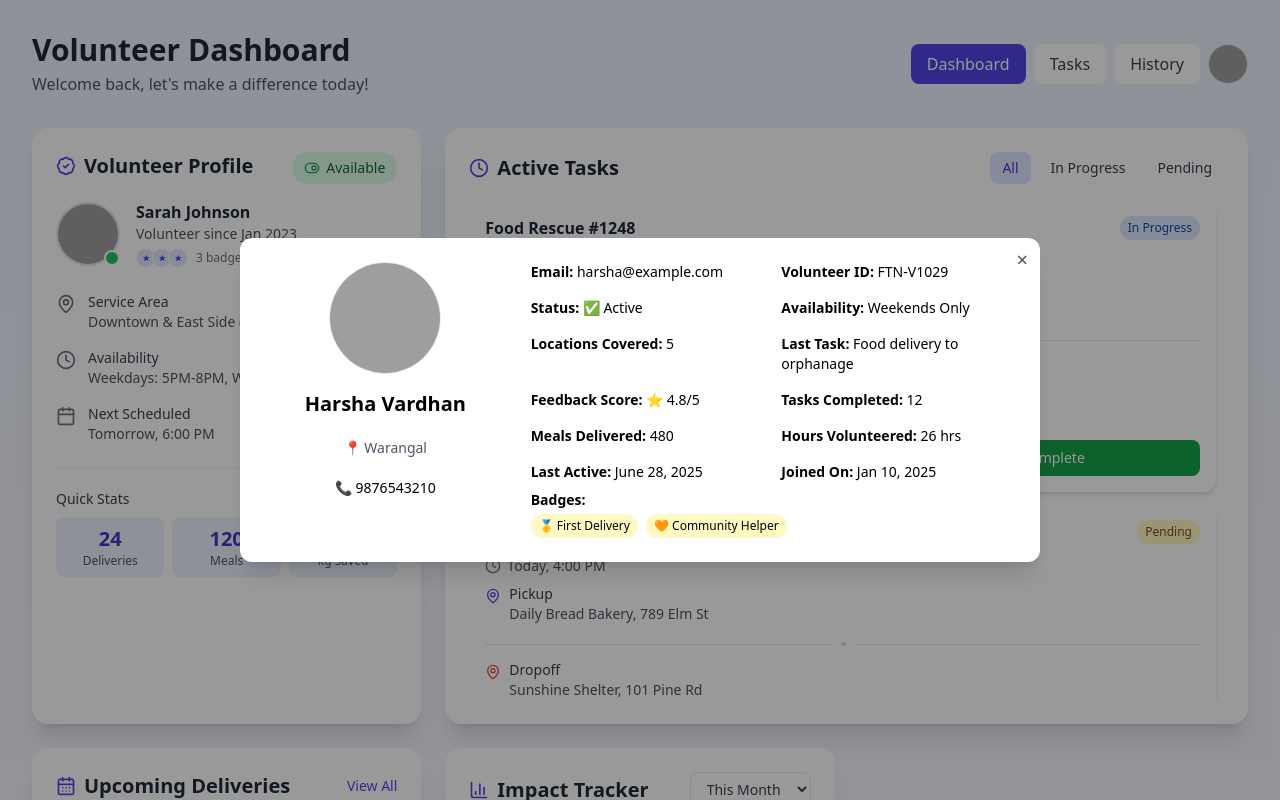
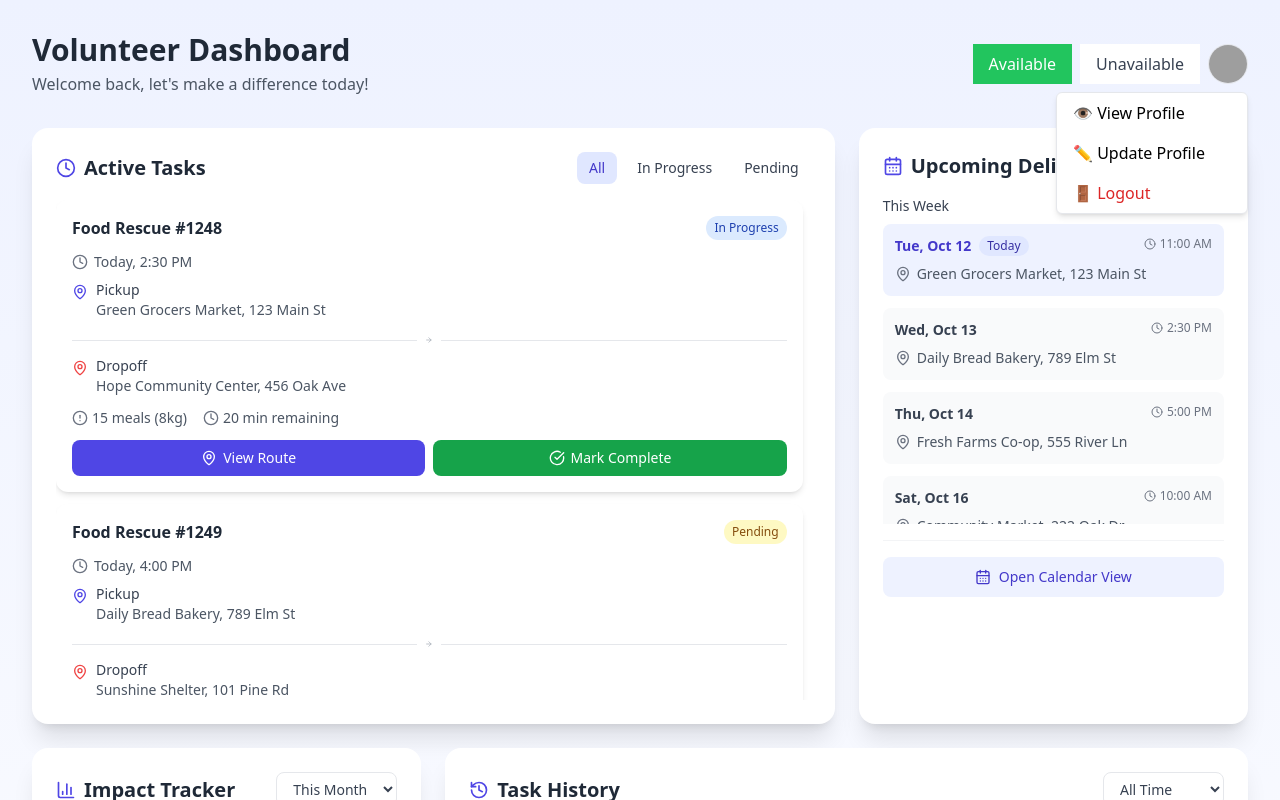
Before and after one commit to Vinay1489/Feed_The_Needy, a React (Vite) app in the folder frontend/: page /volunteerlogin/dashboard in a window 1280 px wide. Both pictures are taken after a click on the picture 1228 px from the left and 64 px from the top of the page. Shown: the top 800 px of the page. Built offline with nearby package versions, Linux system fonts and the light colour scheme; grey boxes are pictures that could not be loaded.

Commit message:
available buttons updated

```diff
--- /dev/null
+++ b/frontend/src/components/VolunteerDashboard/UpdateVolunteer.jsx
@@ -0,0 +1,84 @@
+// 📁 UpdateVolunteer.jsx (Simplified with only name, phone, email, city)
+
+import React, { useState } from "react";
+
+const UpdateVolunteer = ({ profile, onClose, onUpdate }) => {
+  const [formData, setFormData] = useState({
+    name: profile.name,
+    phone: profile.phone,
+    email: profile.email,
+    city: profile.city,
+  });
+
+  const handleChange = (e) => {
+    const { name, value } = e.target;
+    setFormData((prev) => ({ ...prev, [name]: value }));
+  };
+
+  const handleSubmit = (e) => {
+    e.preventDefault();
+    onUpdate(formData);
+    onClose();
+  };
+
+  return (
+    <div className="fixed inset-0 bg-black bg-opacity-40 flex items-center justify-center z-50">
+      <div className="bg-white p-6 rounded-xl w-[500px] shadow-xl relative">
+        <button
+          className="absolute top-2 right-3 text-gray-600 text-xl"
+          onClick={onClose}
+        >
+          &times;
+        </button>
+
+        <h2 className="text-xl font-bold mb-4">Update Volunteer Info</h2>
+
+        <form onSubmit={handleSubmit} className="space-y-4 text-sm">
+          <input
+            type="text"
+            name="name"
+            value={formData.name}
+            onChange={handleChange}
+            placeholder="Name"
+            className="border p-2 rounded w-full"
+          />
+          <input
+            type="text"
+            name="phone"
+            value={formData.phone}
+            onChange={handleChange}
+            placeholder="Phone"
+            className="border p-2 rounded w-full"
+          />
+          <input
+            type="email"
+            name="email"
+            value={formData.email}
+            onChange={handleChange}
+            placeholder="Email"
+            className="border p-2 rounded w-full"
+          />
+          <input
+            type="text"
+            name="city"
+            value={formData.city}
+            onChange={handleChange}
+            placeholder="City"
+            className="border p-2 rounded w-full"
+          />
+
+          <div className="text-right">
+            <button
+              type="submit"
+              className="bg-indigo-600 text-white px-4 py-2 rounded hover:bg-indigo-700"
+            >
+              Save Changes
+            </button>
+          </div>
+        </form>
+      </div>
+    </div>
+  );
+};
+
+export default UpdateVolunteer;
--- a/frontend/src/components/VolunteerDashboard/VolunteerDashboard.jsx
+++ b/frontend/src/components/VolunteerDashboard/VolunteerDashboard.jsx
@@ -9,7 +9,8 @@ import ActionButtons from "./ActionButtons";
 import VolunteerProfileModal from "./VolunteerProfileModal";
 
 const VolunteerDashboard = () => {
-  const [activeTab, setActiveTab] = useState("dashboard");
+  //const [activeTab, setActiveTab] = useState("dashboard");
+  const [isAvailable,setIsAvailable] = useState(true);
 
   return (
     <main className="min-h-screen bg-gradient-to-b from-indigo-50 to-white p-4 md:p-6 lg:p-8">
@@ -26,41 +27,32 @@ const VolunteerDashboard = () => {
 
           <nav className="flex space-x-2 mt-4 md:mt-0">
             <button
-              onClick={() => setActiveTab("dashboard")}
-              className={`px-4 py-2 rounded-lg font-medium ${
-                activeTab === "dashboard"
-                  ? "bg-indigo-600 text-white"
+              className={`px-4 py-1 ${
+                isAvailable
+                  ? "bg-green-500 text-white"
                   : "bg-white text-gray-700"
               }`}
+              onClick={() => setIsAvailable(true)}
             >
-              Dashboard
+              Available
             </button>
             <button
-              onClick={() => setActiveTab("tasks")}
-              className={`px-4 py-2 rounded-lg font-medium ${
-                activeTab === "tasks"
-                  ? "bg-indigo-600 text-white"
+              className={`px-4 py-1 ${
+                !isAvailable
+                  ? "bg-red-500 text-white"
                   : "bg-white text-gray-700"
               }`}
+              onClick={() => setIsAvailable(false)}
             >
-              Tasks
+              Unavailable
             </button>
-            <button
-              onClick={() => setActiveTab("history")}
-              className={`px-4 py-2 rounded-lg font-medium ${
-                activeTab === "history"
-                  ? "bg-indigo-600 text-white"
-                  : "bg-white text-gray-700"
-              }`}
-            >
-              History
-            </button>
-            <VolunteerProfileModal/>
+
+            <VolunteerProfileModal isAvailable={isAvailable}/>
           </nav>
         </header>
 
         <div className="grid grid-cols-1 md:grid-cols-2 lg:grid-cols-3 gap-6">
-          <ProfileSection />
+          {/* <ProfileSection /> */}
 
           <div className="lg:col-span-2">
             <ActiveTasksPanel />
--- a/frontend/src/components/VolunteerDashboard/VolunteerProfileModal.jsx
+++ b/frontend/src/components/VolunteerDashboard/VolunteerProfileModal.jsx
@@ -1,10 +1,10 @@
-// 📁 volunteer-profile-examples.jsx (Horizontal layout version)
+import React, { useState } from "react";
+import UpdateVolunteer from "./UpdateVolunteer";
 
-import React, { useState } from "react";
-
-export default function VolunteerProfileModal() {
+export default function VolunteerProfileModal({isAvailable}) {
   const [isOpen, setIsOpen] = useState(false);
-
+  const [showProfile, setShowProfile] = useState(false);
+  const [showUpdateForm,setShowUpdateForm] = useState(false);
   const profile = {
     name: "Harsha Vardhan",
     phone: "9876543210",
@@ -12,7 +12,7 @@ export default function VolunteerProfileModal() {
     city: "Warangal",
     photo: "https://www.w3schools.com/howto/img_avatar.png",
     volunteerId: "FTN-V1029",
-    status: "Active",
+    status: ["Active","InActive"],
     tasksCompleted: 12,
     mealsDelivered: 480,
     hoursVolunteered: 26,
@@ -26,6 +26,11 @@ export default function VolunteerProfileModal() {
     idProof: "adhar_card.pdf",
   };
 
+  const handleLogout = () => {
+    alert("Logging out...");
+    // Add actual logout logic here
+  };
+
   return (
     <div className="relative">
       {/* Profile Icon */}
@@ -33,16 +38,55 @@ export default function VolunteerProfileModal() {
         src={profile.photo}
         alt="Profile"
         className="w-10 h-10 rounded-full cursor-pointer border"
-        onClick={() => setIsOpen(true)}
+        onClick={() => setIsOpen(!isOpen)}
       />
 
-      {/* Modal */}
+      {/* Dropdown Menu */}
       {isOpen && (
+        <div className="absolute right-0 mt-2 w-48 bg-white border shadow-md rounded-md z-50">
+          <button
+            onClick={() => {
+              setShowProfile(true);
+              setIsOpen(false);
+            }}
+            className="w-full text-left px-4 py-2 hover:bg-gray-100"
+          >
+            👁️ View Profile
+          </button>
+          <button
+            onClick={() => {
+              setShowUpdateForm(true);
+              setIsOpen(false);
+            }}
+            className="w-full text-left px-4 py-2 hover:bg-gray-100"
+          >
+            ✏️ Update Profile
+          </button>
+          <button
+            onClick={handleLogout}
+            className="w-full text-left px-4 py-2 hover:bg-gray-100 text-red-600"
+          >
+            🚪 Logout
+          </button>
+        </div>
+      )}
+      {showUpdateForm && (
+        <UpdateVolunteer
+          profile={profile}
+          onClose={() => setShowUpdateForm(false)}
+        //   onUpdate={(updatedProfile) => {
+        //     setProfile(updatedProfile); // update local state
+        //   }}
+        />
+      )}
+
+      {/* Modal View Profile */}
+      {showProfile && (
         <div className="fixed inset-0 bg-black bg-opacity-40 flex items-center justify-center z-50">
           <div className="bg-white rounded-xl p-6 w-[800px] shadow-xl relative">
             <button
               className="absolute top-2 right-3 text-gray-600 text-xl"
-              onClick={() => setIsOpen(false)}
+              onClick={() => setShowProfile(false)}
             >
               &times;
             </button>
@@ -58,8 +102,8 @@ export default function VolunteerProfileModal() {
                 <h2 className="text-xl font-bold text-center">
                   {profile.name}
                 </h2>
-                <p className="text-sm text-gray-600 mt-5">📍 {profile.city}</p>
-                <p className="text-sm mt-5">📞 {profile.phone}</p>
+                <p className="text-sm text-gray-600">📍 {profile.city}</p>
+                <p className="text-sm">📞 {profile.phone}</p>
               </div>
 
               {/* Right side details */}
@@ -72,7 +116,10 @@ export default function VolunteerProfileModal() {
                     <strong>Volunteer ID:</strong> {profile.volunteerId}
                   </p>
                   <p>
-                    <strong>Status:</strong> ✅ {profile.status}
+                    <strong>Status:</strong> {isAvailable ? `✅${profile.status[0]}` : `❌${profile.status[1]}`}
+                  </p>
+                  <p>
+                    <strong>ID Proof:</strong> 📄 {profile.idProof}
                   </p>
                   <p>
                     <strong>Availability:</strong> {profile.availability}
```
